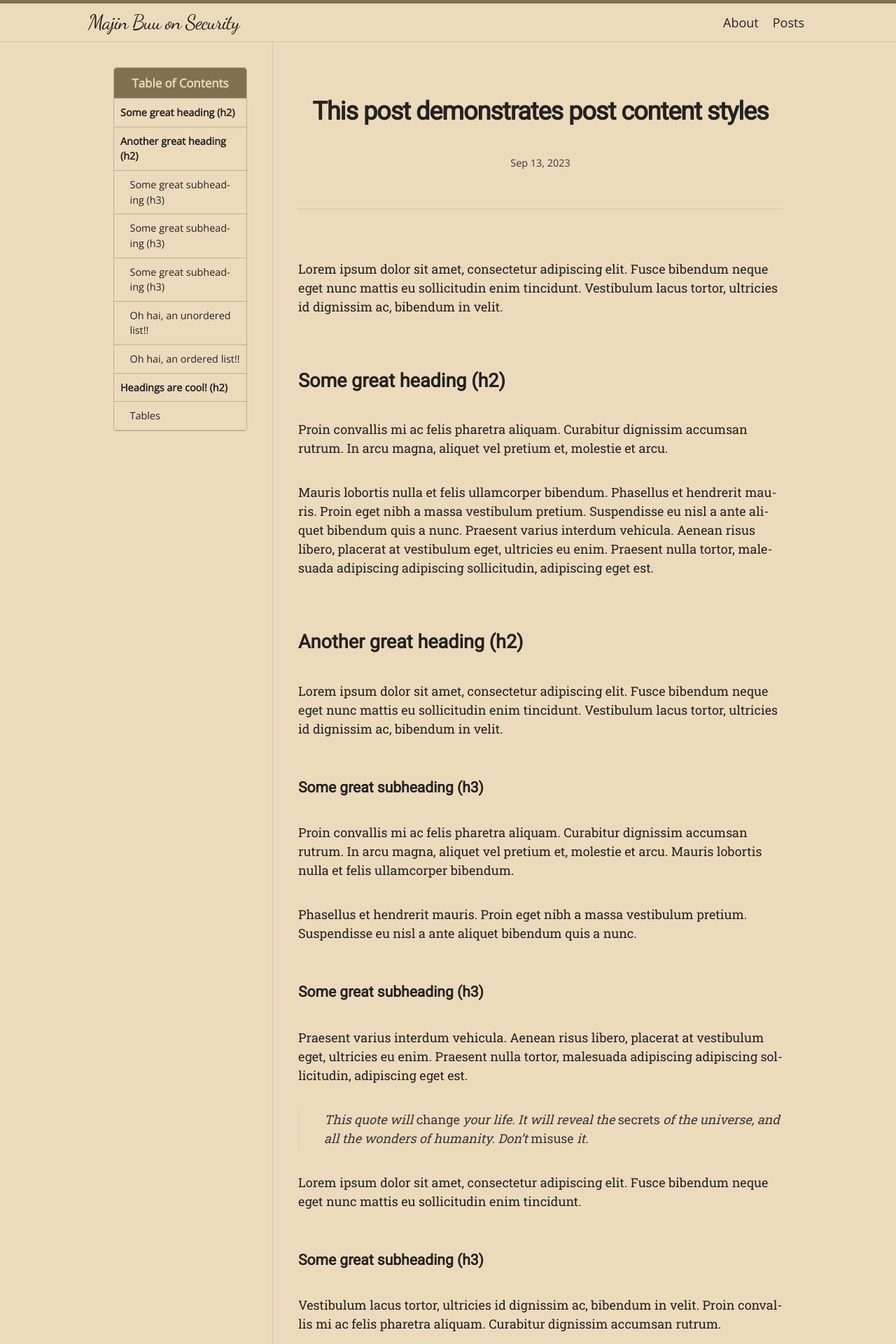
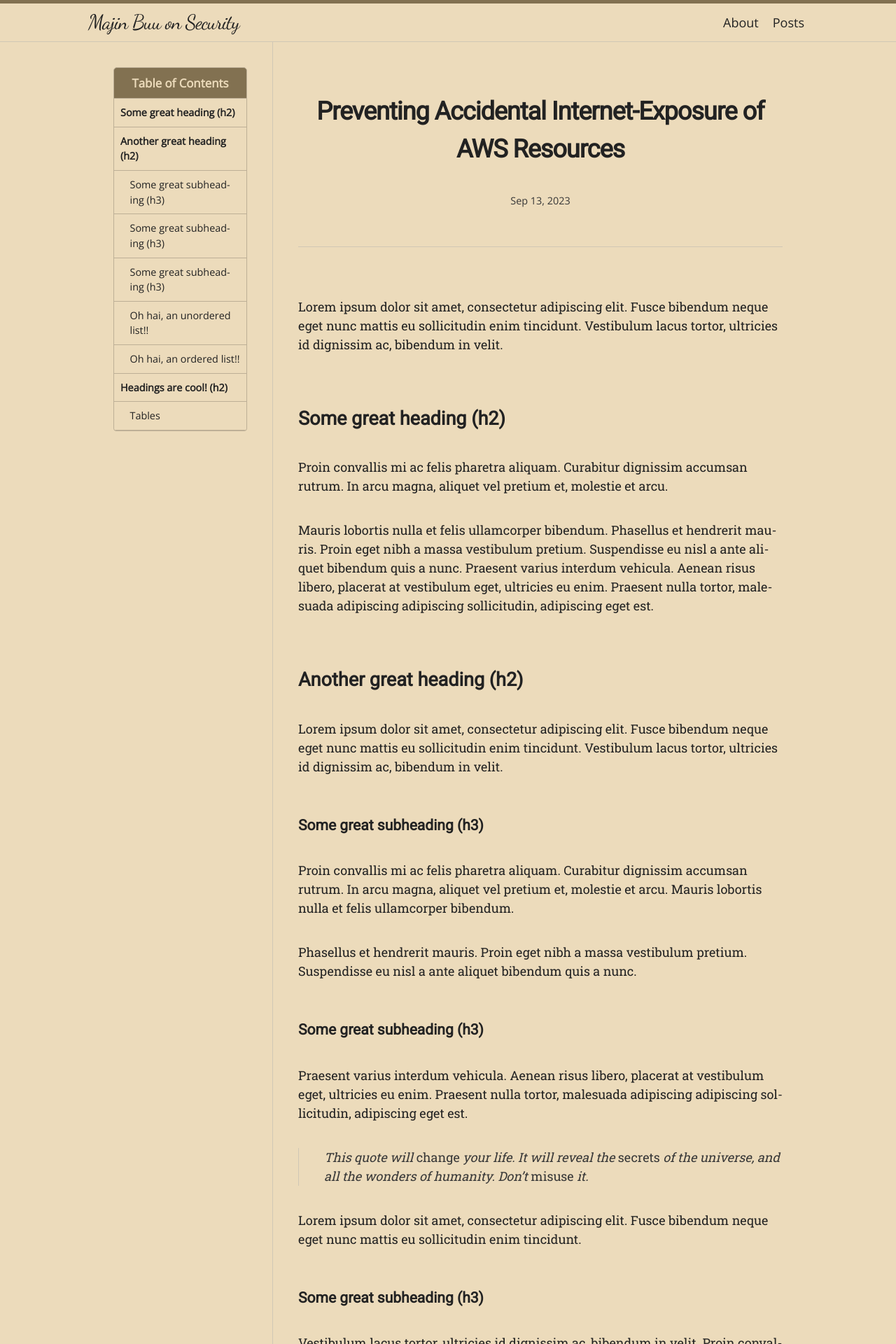
Before and after one commit to MajinBuuOnSecurity/MajinBuuOnSecurity.github.io, a Jekyll site: the page built from _posts/2023-09-13-preventing-accidental-internet-exposure-of-aws-resources.md, in a window 1280 px wide. Shown: the top 1920 px of the page at 70% size. Built offline with Jekyll 4.4.1, drawn with Linux system fonts in a browser that asks for light colours; nearby versions of some CDN libraries; some web fonts are replaced; some of the changed text lies outside the part shown.

Commit message:
Make title of 1st post, DRY footer

```diff
--- /dev/null
+++ b/_includes/footer.html
@@ -0,0 +1,21 @@
+<div class="footer-col-wrapper">
+
+  <div class="footer-col">
+    <div class="copyright">
+      {% assign year_from = site.posts[-1].date | date: '%Y' %}
+      {% assign year_to   = site.time | date: '%Y' %}
+      {% if year_from == nil or year_from == year_to %}
+        {% assign year_string = year_from %}
+      {% else %}
+        {% assign year_string = year_from | append: '&nbsp;' | append: '-' | append: '&nbsp;' | append: year_to %}
+      {% endif %}
+      {% if site.author %}
+      <p>Copyright © {{ year_string }} {{ site.author }}; All rights reserved.</p>
+      {% endif %}
+    </div>
+  </div>
+
+  <div class="footer-col">
+    <p>Let me know via email if you have any feedback on this site.</p>
+  </div>
+</div>
--- a/_layouts/default.html
+++ b/_layouts/default.html
@@ -21,7 +21,9 @@
         </aside>
         <main class="site-main" id="site-main" aria-label="Content" tabindex="1">
           {{ content }}
-        </main>
+          <footer class="site-footer">
+            {% include footer.html %}
+          </footer>        </main>
       </div>
     </div>
   </body>
--- a/_posts/2023-09-13-this-post-demonstrates-post-content-styles.md
+++ b/_posts/2023-09-13-preventing-accidental-internet-exposure-of-aws-resources.md
@@ -1,8 +1,9 @@
 ---
 layout: post
 toc: true
-title: "This post demonstrates post content styles"
+title: "Preventing Accidental Internet-Exposure of AWS Resources"
 ---
+
 
 Lorem ipsum dolor sit amet, consectetur adipiscing elit. Fusce bibendum neque eget nunc mattis eu sollicitudin enim tincidunt. Vestibulum lacus tortor, ultricies id dignissim ac, bibendum in velit.
 
```
Also changed, not shown: 7 other files.
